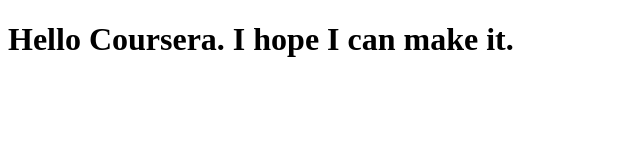
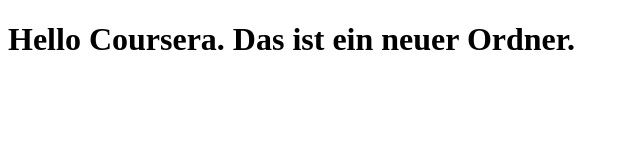
Before and after one commit to MonicaDuval/Coursera-Angular-Assignments, a plain HTML site: page index.html in a window 1280 px wide. Shown: the whole page, without its empty margins (0-640 px from the left). Drawn offline with Linux system fonts and the light colour scheme.

Commit message:
Neue Hausaufgsbe

```diff
--- a/index.html
+++ b/index.html
@@ -6,7 +6,7 @@
 </head>
 
 <body>
-<h1>Hello Coursera. I hope I can make it.</h1>
+<h1>Hello Coursera. Das ist ein neuer Ordner.</h1>
 </body>
 
 </html>
```
